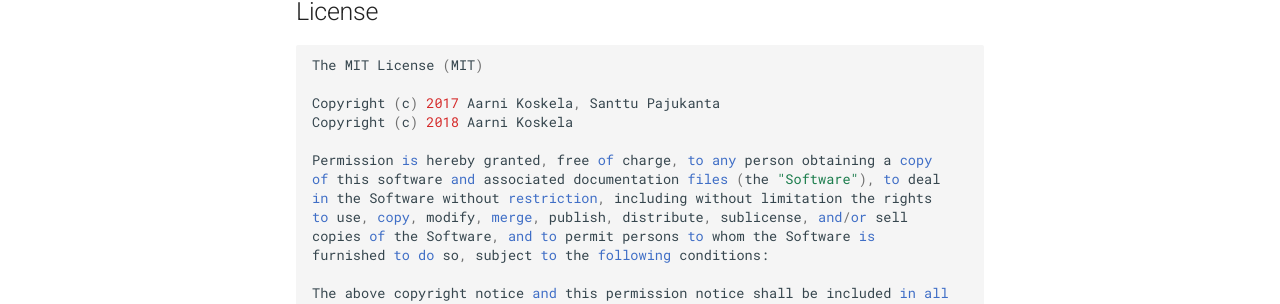
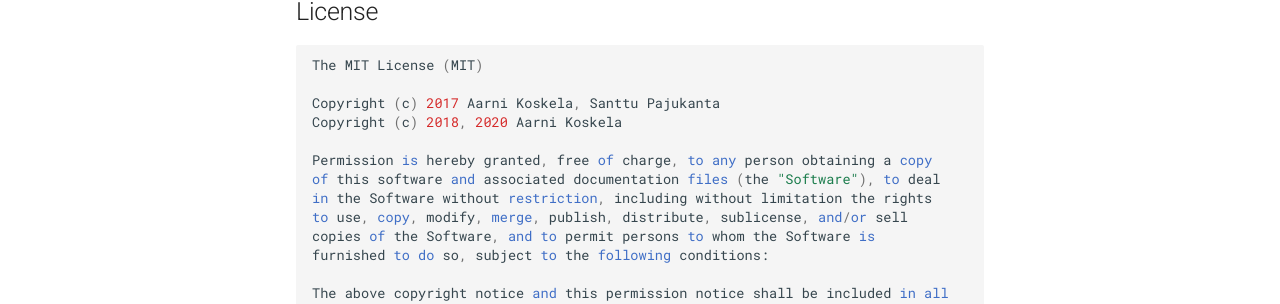
Before and after one commit to akx/lepo, an MkDocs documentation site: the page built from docs/index.md, in a window 1280 px wide and 900 px high, scrolled down 915 px. Shown: the part 326-630 px from the top of the window. Built offline with MkDocs 1.6.1 and Material for MkDocs 9.7.7, drawn with Linux system fonts in a browser that asks for light colours; comment, search, counter and statistics services are not loaded; old or Windows-style settings are respelled for this version of MkDocs.

Commit message:
Bump years and such

```diff
--- a/docs/index.md
+++ b/docs/index.md
@@ -36,7 +36,7 @@
     The MIT License (MIT)
 
     Copyright (c) 2017 Aarni Koskela, Santtu Pajukanta
-    Copyright (c) 2018 Aarni Koskela
+    Copyright (c) 2018, 2020 Aarni Koskela
 
     Permission is hereby granted, free of charge, to any person obtaining a copy
     of this software and associated documentation files (the "Software"), to deal
```
Also changed, not shown: README.md (+1 -0 lines), 1 other file.
